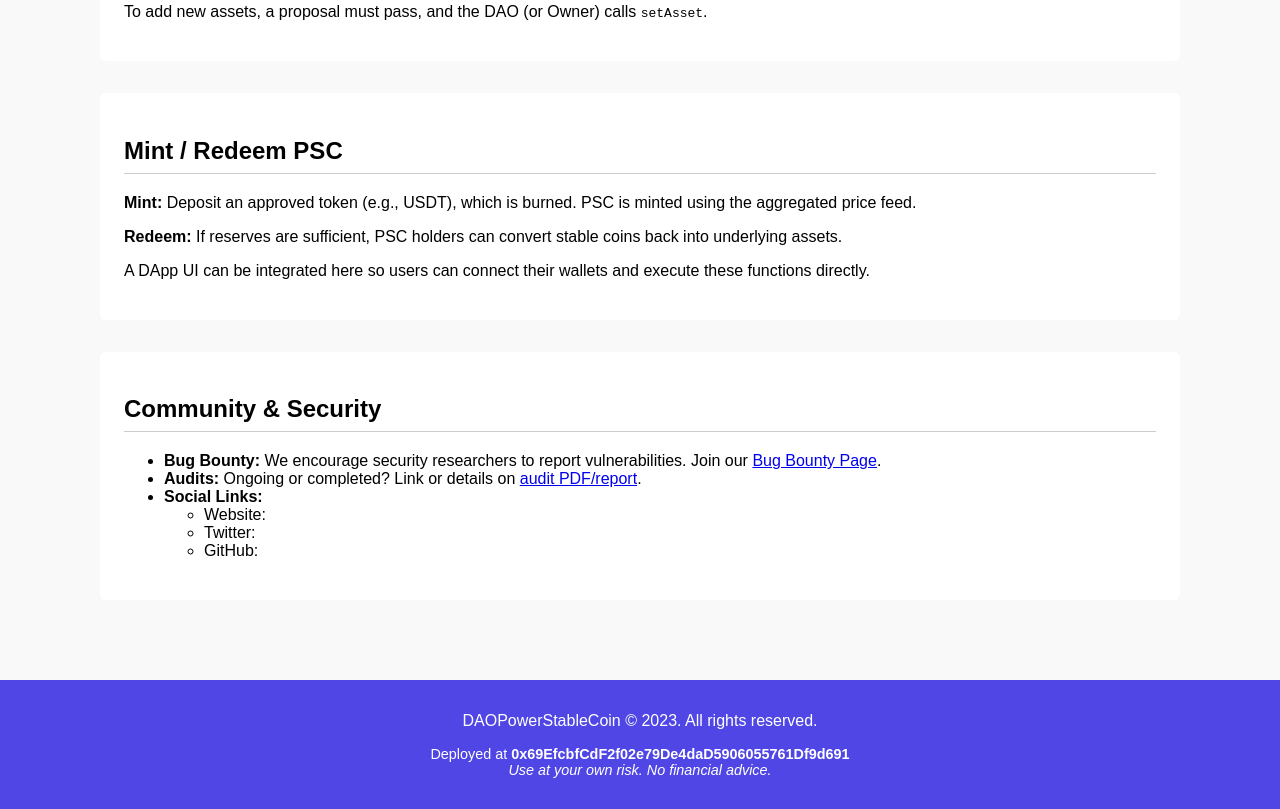
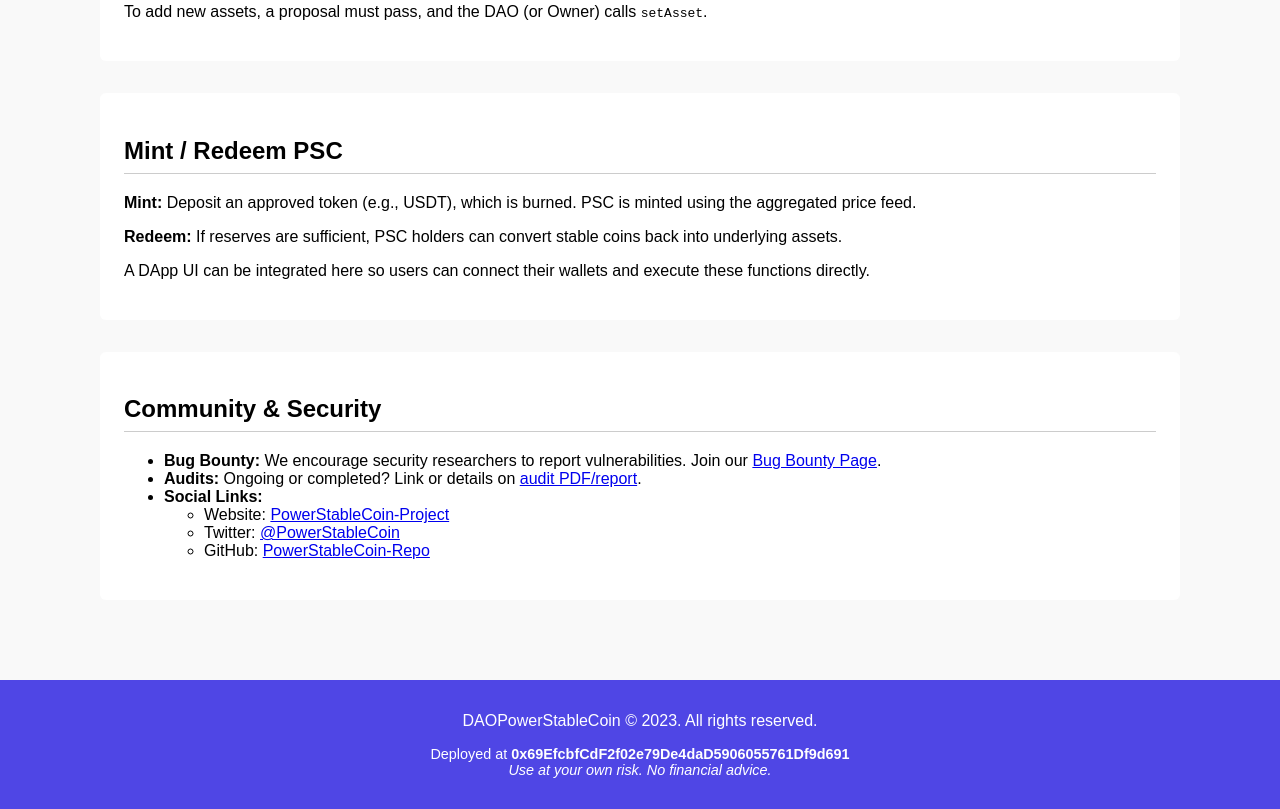
Before and after one commit to PowerStableCoin/PSC, a plain HTML site: page index.html in a window 1280 px wide. Shown: the part 1285-2094 px from the top of the page. Drawn offline with Linux system fonts and the light colour scheme.

Commit message:
Update index.html

```diff
--- a/index.html
+++ b/index.html
@@ -189,9 +189,9 @@
         on <a href="#" target="_blank">audit PDF/report</a>.</li>
       <li><strong>Social Links:</strong>
         <ul>
-          <li>Website: <a href="https://powerstablecoin.github.io/PSC/" target="_blank"></a></li>
-          <li>Twitter: <a href="https://x.com/DPSC2025" target="_blank"></a></li>
-          <li>GitHub: <a href="https://github.com/PowerStableCoin/PSC/" target="_blank"></a></li>
+          <li>Website: <a href="https://powerstablecoin.github.io/PSC/" target="_blank">PowerStableCoin-Project</a></li>
+          <li>Twitter: <a href="https://x.com/DPSC2025" target="_blank">@PowerStableCoin</a></li>
+          <li>GitHub: <a href="https://github.com/PowerStableCoin/PSC/" target="_blank">PowerStableCoin-Repo</a></li>
         </ul>
       </li>
     </ul>
```
